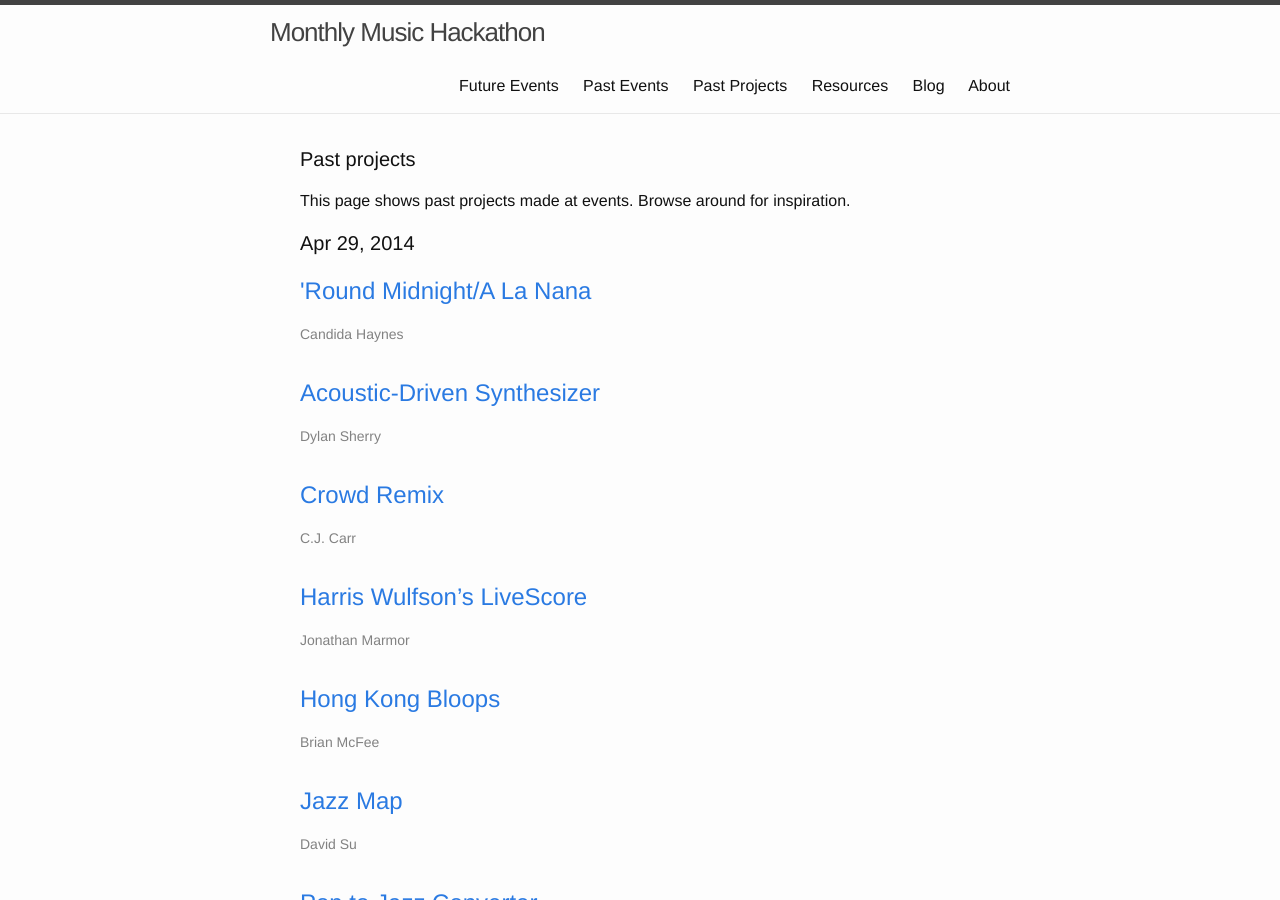
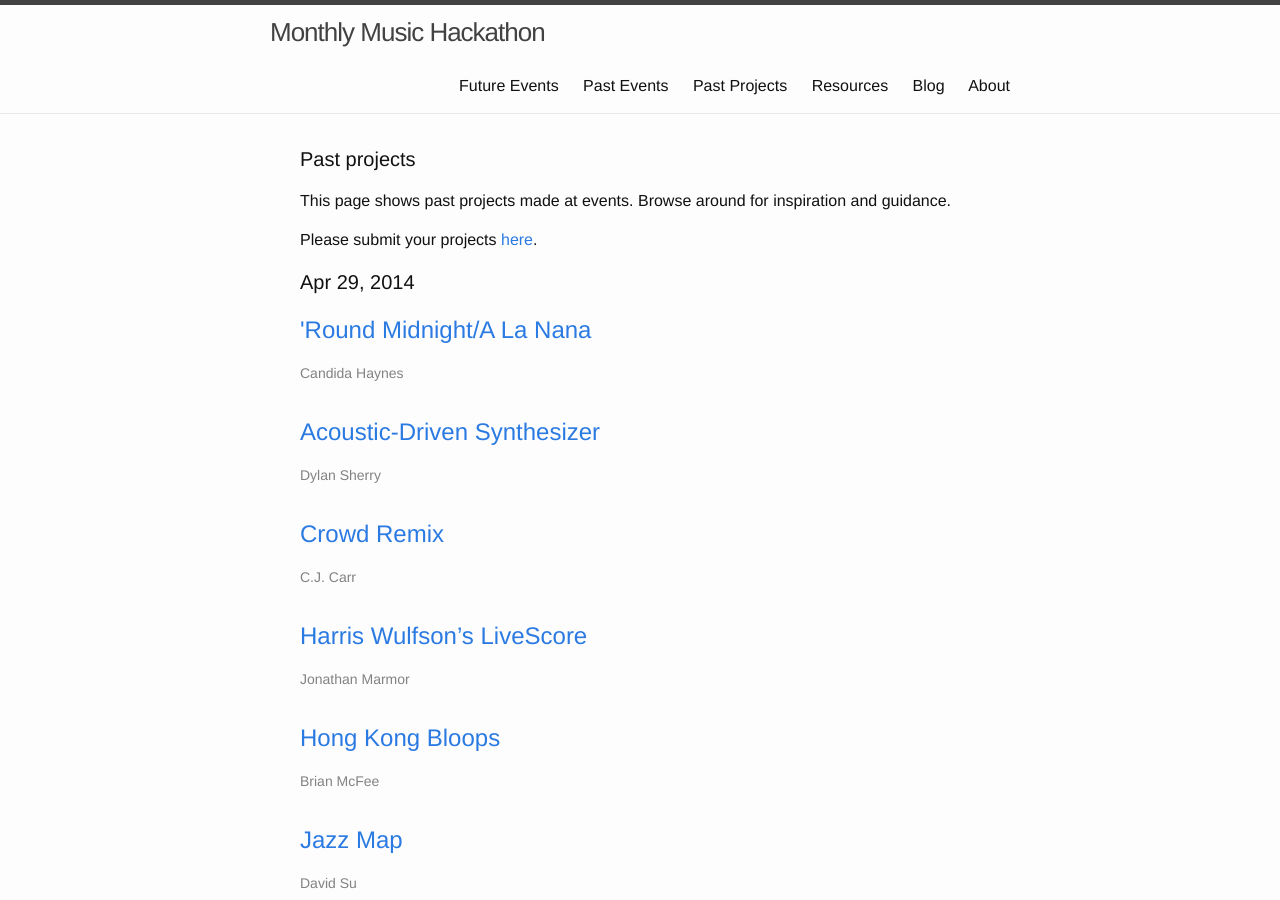
Before and after one commit to musichackathon/mmh_jekyll, a Jekyll site: the page built from projects.md, in a window 1280 px wide and 900 px high. Built offline with Jekyll 4.4.1, drawn with Linux system fonts in a browser that asks for light colours; some of the changed text lies outside the part shown.

Commit message:
Add submission forms for resources and projects

```diff
--- a/_includes/footer.html
+++ b/_includes/footer.html
@@ -53,7 +53,7 @@
               {% include icon-github-repo.html
                 username=site.github_username
                 repo=site.github_repo
-                text="Contribute to site" %}
+                text="Contribute" %}
             </li>
           {% endif %}
 
--- a/projects.md
+++ b/projects.md
@@ -5,4 +5,6 @@
 navigation_order: 3
 ---
 
-This page shows past projects made at events. Browse around for inspiration.
+This page shows past projects made at events. Browse around for inspiration and guidance.
+
+Please submit your projects [here](https://goo.gl/forms/c7fEqEY3t140H17M2).
```
Also changed, not shown: _projects/2014-04-26-crowd-remix.md (+1 -1 lines), _projects/2014-04-26-hong-kong-bloops.md (+1 -1 lines), resources.md (+2 -0 lines).
